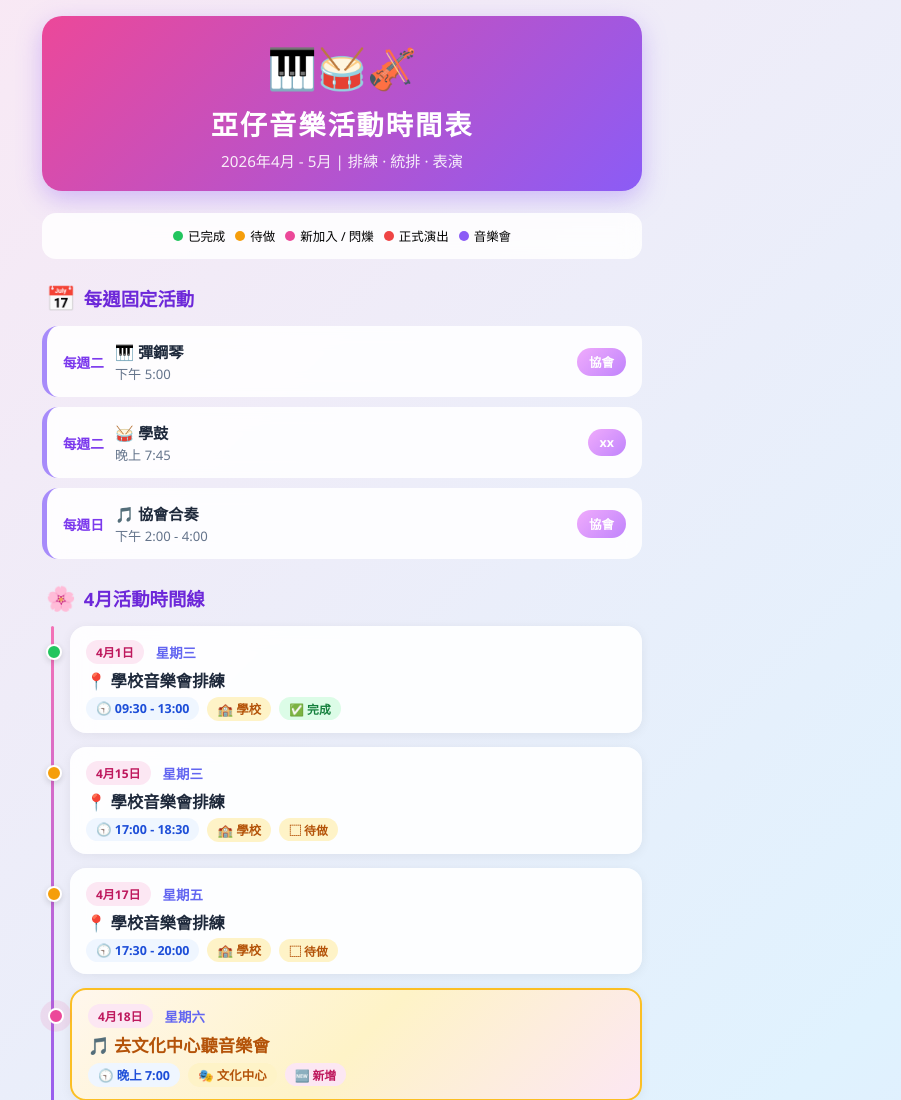
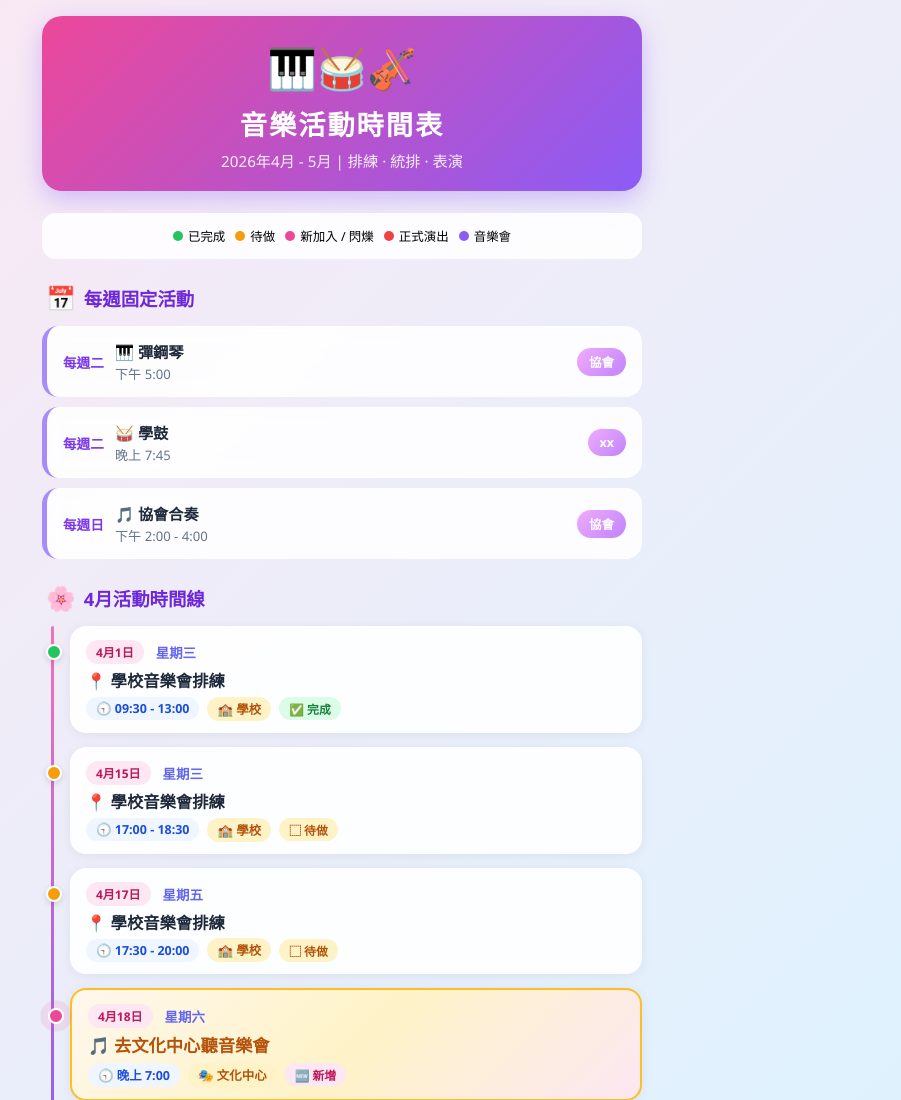
Before and after one commit to yfannie2026/time-table, a plain HTML site: page index.html in a window 1280 px wide. Shown: the top 1100 px of the page, without its empty margins (298-1199 px from the left). Drawn offline with Linux system fonts and the light colour scheme.

Commit message:
Update index.html

```diff
--- a/index.html
+++ b/index.html
@@ -179,7 +179,7 @@ body {
 <!-- ====== HEADER ====== -->
 <div class="header">
     <span class="emoji-big">🎹🥁🎻</span>
-    <h1>亞仔音樂活動時間表</h1>
+    <h1>音樂活動時間表</h1>
     <p class="subtitle">2026年4月 - 5月 | 排練 · 統排 · 表演</p>
 </div>
 
```
